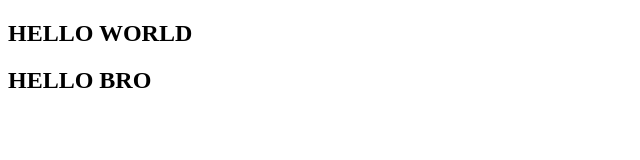
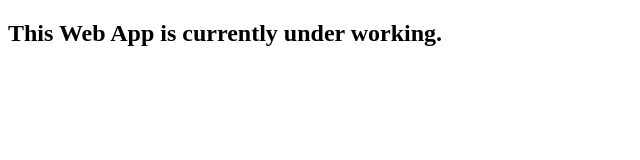
Before and after one commit to 13-aniket/13-aniket.github.io, a plain HTML site: page index.html in a window 1280 px wide. Shown: the whole page, without its empty margins (0-640 px from the left). Drawn offline with Linux system fonts and the light colour scheme.

Commit message:
Update index.html

```diff
--- a/index.html
+++ b/index.html
@@ -7,7 +7,6 @@
     <title>Document</title>
 </head>
 <body>
-    <h2> HELLO WORLD </h2>
-    <h2> HELLO BRO</h2>
+    <h2> This Web App is currently under working. </h2>
 </body>
 </html>
```
